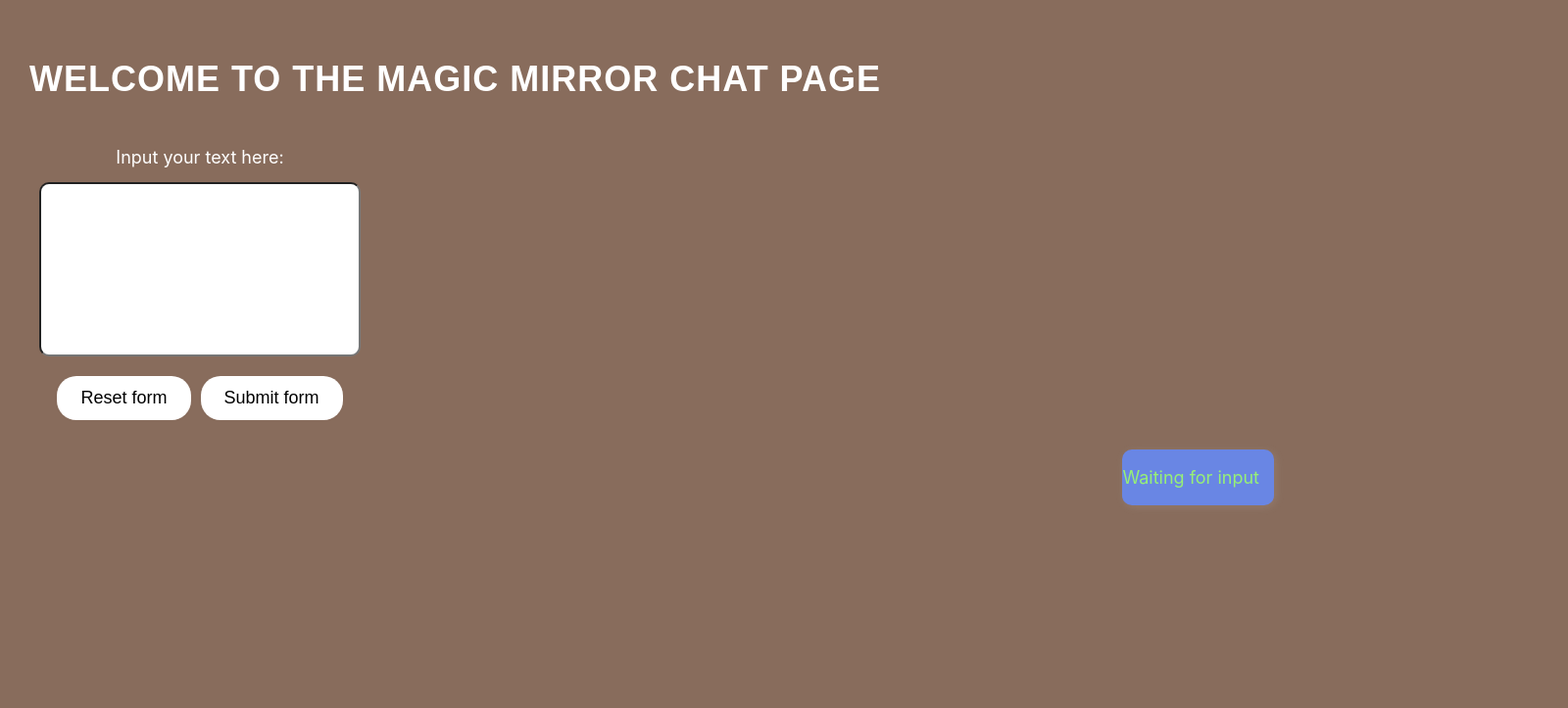
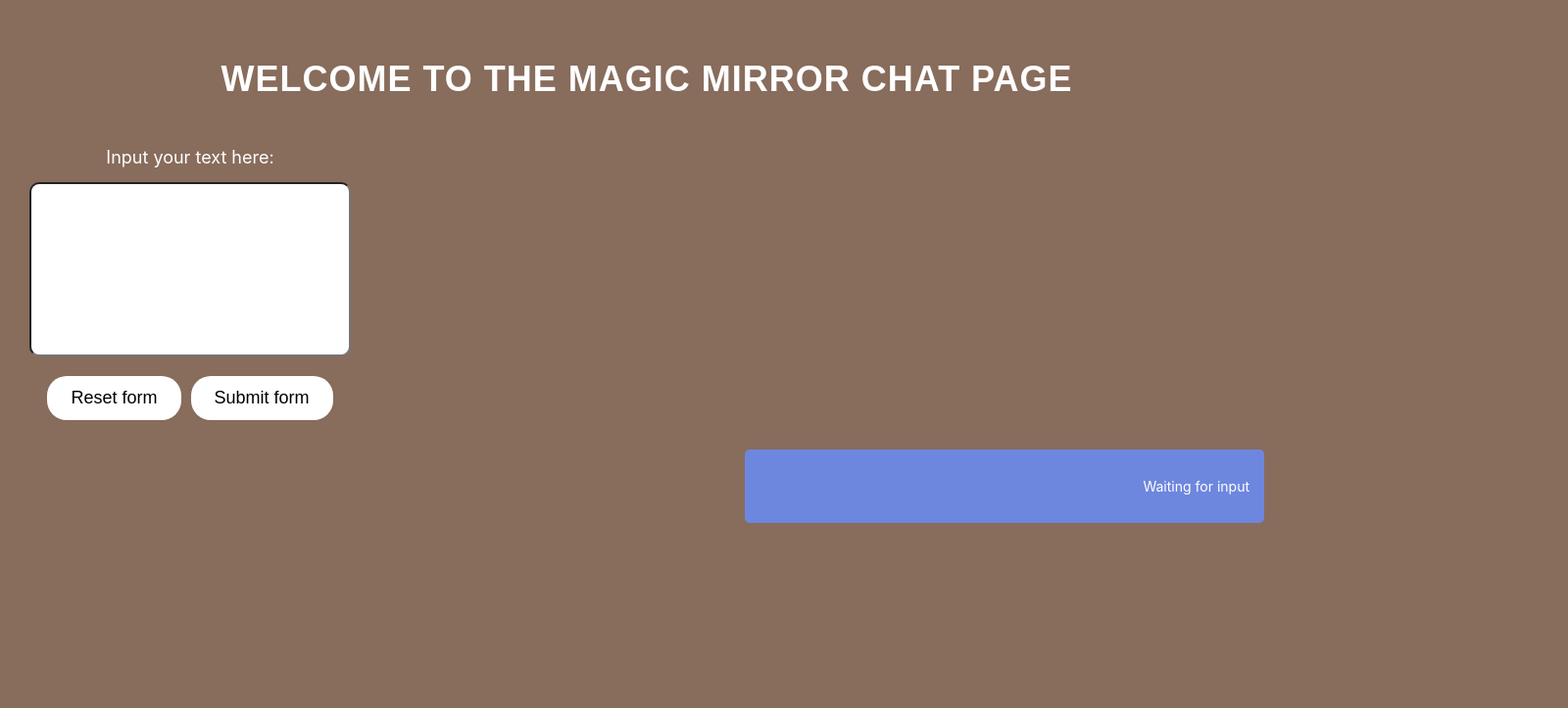
Before and after one commit to Way05/HenHacks25, a React (Create React App) app in the folder henhacks25/: page /chat in a window 1280 px wide. Shown: the top 723 px of the page at 98% size, 1600 px wide, since content can reach past the window. Built offline with nearby package versions, Linux system fonts and the light colour scheme.

Commit message:
some stuff on chat.css

```diff
--- a/henhacks25/src/CSS/chat.css
+++ b/henhacks25/src/CSS/chat.css
@@ -5,7 +5,7 @@
   display: flex;
   flex-direction: column;
   justify-content: flex-start;
-  align-items: flex-start;
+  align-items: center; /* Center align the content */
   padding: 20px;
 }
 
@@ -62,26 +62,29 @@
   background-color: #5063c9; /* Slightly darker shade */
 }
 
-/* AI Response - Right aligned with white background */
+/* AI Response - Top-right aligned with white background */
 .response-container {
   width: 100%;
   display: flex;
   justify-content: flex-end; /* Align response to the right */
-  padding-right: 300px; /* Space from the right edge */
   margin-top: 20px;
+  margin-right: 20px; /* Adjust the margin to push it closer to the right */
+  align-items: flex-start; /* Align the response box to the top */
 }
 
-/* Response bubble */
+/* Response bubble (boxy shape) */
 .response {
-  max-width: 60%; /* Limit max width to keep it readable */
-  padding-right: 15px;
-  font-size: 18px;
-  color: #97f076; /* Change text color for better contrast */
-  background-color: #6986e4; /* Background color for response */
-  border-radius: 10px; /* Rounded edges */
-  box-shadow: 2px 2px 10px rgba(247, 246, 246, 0.1); /* Subtle shadow effect */
-  text-align: right; /* Ensure text aligns correctly inside */
+  width: 80%; /* or a fixed width like 300px */
+  max-width: 500px; /* Optional: ensure it doesn't get too wide */
+  padding: 15px;
+  font-size: 14px;
+  color: #ffffff; /* Change text color for better contrast */
+  background-color: #6d87de; /* Background color for response */
+  border-radius: 5px; /* Make the box more boxy with smaller border radius */
+  text-align: right; /* Align text to the right */
+  word-wrap: break-word; /* Make sure long words don't overflow */
 }
+
 
 /* Navigation buttons container */
 .nav {
```
